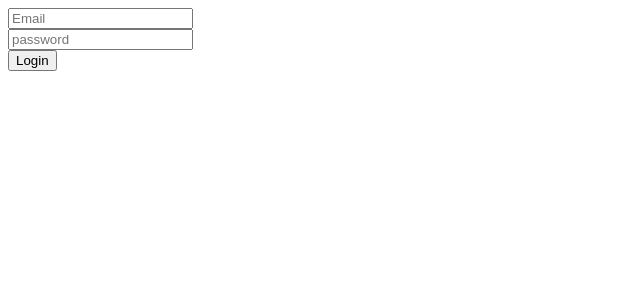
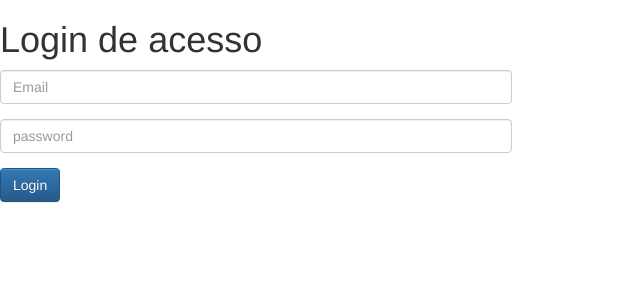
Before and after one commit to FECUNHA/mylabs, a PHP site: page / in a window 1280 px wide. Shown: the top 300 px of the page, without its empty margins (0-640 px from the left). Run offline with PHP 8.4, Linux system fonts and the light colour scheme.

Commit message:
add print

```diff
--- a/ExceptionsValidationData/index.php
+++ b/ExceptionsValidationData/index.php
@@ -18,17 +18,26 @@ and open the template in the editor.
         <meta charset="UTF-8">
         <title>Use exception for data validation</title>
     </head>
+    <!-- Latest compiled and minified CSS -->
+<link rel="stylesheet" href="https://maxcdn.bootstrapcdn.com/bootstrap/3.3.6/css/bootstrap.min.css" integrity="sha384-1q8mTJOASx8j1Au+a5WDVnPi2lkFfwwEAa8hDDdjZlpLegxhjVME1fgjWPGmkzs7" crossorigin="anonymous">
+
+<!-- Optional theme -->
+<link rel="stylesheet" href="https://maxcdn.bootstrapcdn.com/bootstrap/3.3.6/css/bootstrap-theme.min.css" integrity="sha384-fLW2N01lMqjakBkx3l/M9EahuwpSfeNvV63J5ezn3uZzapT0u7EYsXMjQV+0En5r" crossorigin="anonymous">
+
+<!-- Latest compiled and minified JavaScript -->
+<script src="https://maxcdn.bootstrapcdn.com/bootstrap/3.3.6/js/bootstrap.min.js" integrity="sha384-0mSbJDEHialfmuBBQP6A4Qrprq5OVfW37PRR3j5ELqxss1yVqOtnepnHVP9aJ7xS" crossorigin="anonymous"></script>
     <body>
         <?php
 
          if( !isset($_POST['submit']) ):
         ?>
         <form action="index.php" method="post">
+            <h1>Login de acesso</h1>
              <div class="form-group">
-                    <input id="loginEmail" name="email" type="text" class="form-control" placeholder="Email" tabindex="1">
+                 <input id="loginEmail" name="email" type="text" class="form-control" placeholder="Email" tabindex="1" style="width:40%">
                 </div>
                 <div class="form-group">
-                    <input id="pwd" name="pwd" type="password" class="form-control" placeholder="password" tabindex="2">
+                    <input id="pwd" name="pwd" type="password" class="form-control" placeholder="password" tabindex="2" style="width:40%">
                  </div>
                 <div class="form-group">
                     <input class="btn btn-primary" name="submit" type="submit" value="Login" tabindex="3"/>
```
Also changed, not shown: ExceptionsValidationData/print.png (added).
